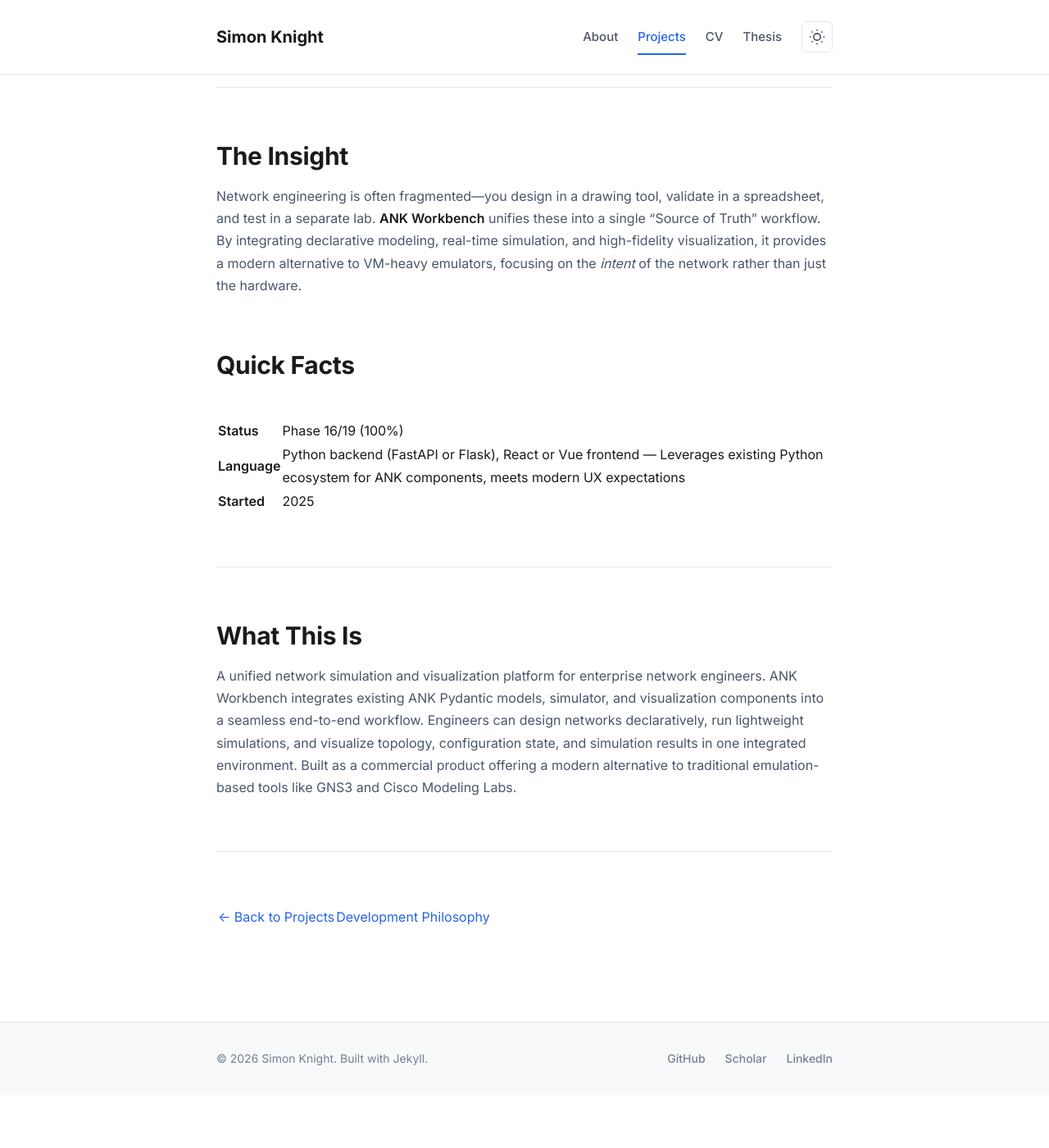
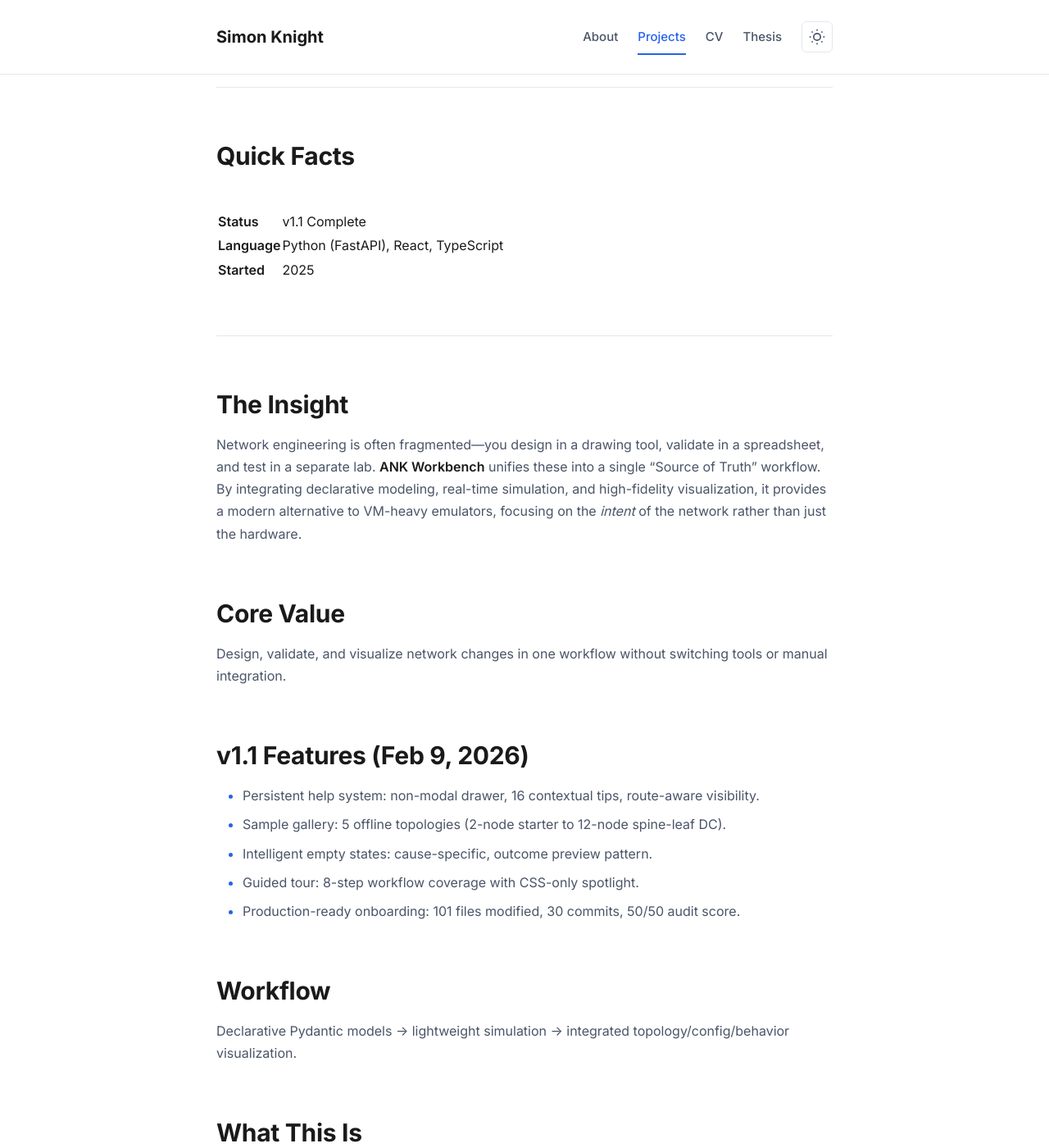
Before and after one commit to sk2/sk2.github.com, a Jekyll site: the page built from projects/ank-workbench.md, in a window 1280 px wide and 1400 px high, scrolled down 245 px. Shown: the whole window at 82% size. Built offline with Jekyll 4.4.1, drawn with Linux system fonts in a browser that asks for light colours; nearby versions of some CDN libraries; our own code applies the rules of GitHub Pages for plain Markdown files; before the commit the page ends 1580 px from its top, so only the background shows below that; some of the changed text lies outside the part shown.

Commit message:
feat: restore detailed ank-workbench project description
- Restore comprehensive project details for ank-workbench from backup.
- Refine content to adhere to Strunk & White principles: conciseness, active voice, clarity.
- Populate 'Quick Facts' and expand 'Core Value', 'v1.1 Features', and 'Workflow' sections.
- Ensure consistent formatting and depth in generated project pages.

```diff
--- a/projects/ank-workbench.md
+++ b/projects/ank-workbench.md
@@ -4,26 +4,41 @@ layout: default
 
 # ank_workbench
 
-<span class="status-badge status-active">Phase 16/19 (100%)</span>
+<span class="status-badge status-active">v1.1 Complete</span>
 
 [← Back to Projects](../projects)
 
 ---
 
+## Quick Facts
+
+| | |
+|---|---|
+| **Status** | v1.1 Complete |
+| **Language** | Python (FastAPI), React, TypeScript |
+| **Started** | 2025 |
+
+---
 
 ## The Insight
 
 Network engineering is often fragmented—you design in a drawing tool, validate in a spreadsheet, and test in a separate lab. **ANK Workbench** unifies these into a single "Source of Truth" workflow. By integrating declarative modeling, real-time simulation, and high-fidelity visualization, it provides a modern alternative to VM-heavy emulators, focusing on the *intent* of the network rather than just the hardware.
 
-## Quick Facts
+## Core Value
 
-| | |
-|---|---|
-| **Status** | Phase 16/19 (100%) |
-| **Language** | Python backend (FastAPI or Flask), React or Vue frontend — Leverages existing Python ecosystem for ANK components, meets modern UX expectations |
-| **Started** | 2025 |
+Design, validate, and visualize network changes in one workflow without switching tools or manual integration.
 
----
+## v1.1 Features (Feb 9, 2026)
+
+- Persistent help system: non-modal drawer, 16 contextual tips, route-aware visibility.
+- Sample gallery: 5 offline topologies (2-node starter to 12-node spine-leaf DC).
+- Intelligent empty states: cause-specific, outcome preview pattern.
+- Guided tour: 8-step workflow coverage with CSS-only spotlight.
+- Production-ready onboarding: 101 files modified, 30 commits, 50/50 audit score.
+
+## Workflow
+
+Declarative Pydantic models → lightweight simulation → integrated topology/config/behavior visualization.
 
 ## What This Is
 
```
